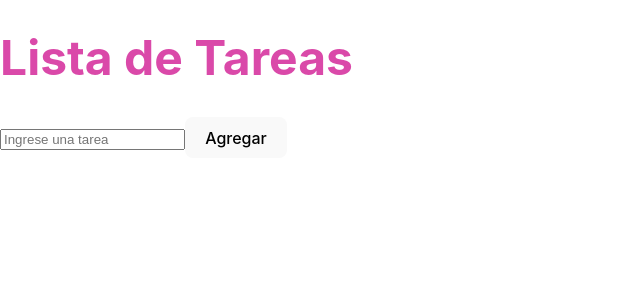
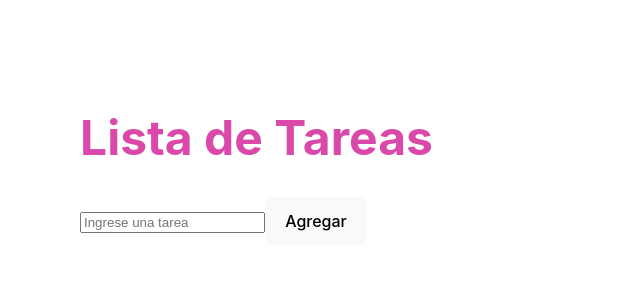
Before and after one commit to erikarubi25/pruebatecnicareact, a React app: page / in a window 1280 px wide. Shown: the top 300 px of the page, without its empty margins (0-640 px from the left). Built offline with nearby package versions, Linux system fonts and the light colour scheme; the HTML template or start-up script is replaced by a standard one.

Commit message:
alineación

```diff
--- a/src/index.css
+++ b/src/index.css
@@ -26,7 +26,7 @@ a:hover {
 }
 
 body {
-  margin: 0;
+  margin: 80px;
   display: flex;
   place-items: center;
   min-width: 300px;
@@ -42,7 +42,7 @@ h1 {
 button {
   border-radius: 8px;
   border: 1px solid transparent;
-  padding: 0.6em 1.2em;
+  padding: 0.8em 1.2em;
   font-size: 1em;
   font-weight: 500;
   font-family: inherit;
```
